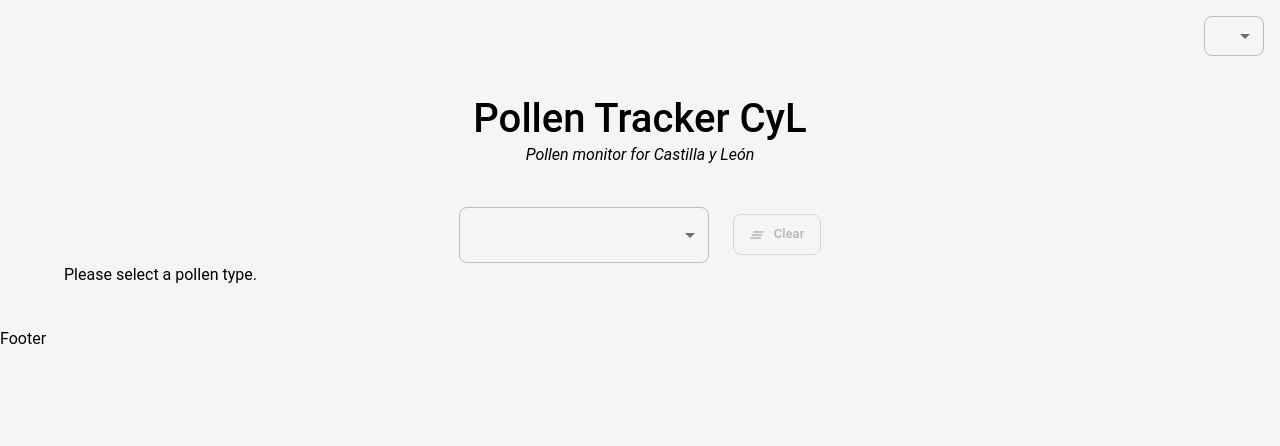
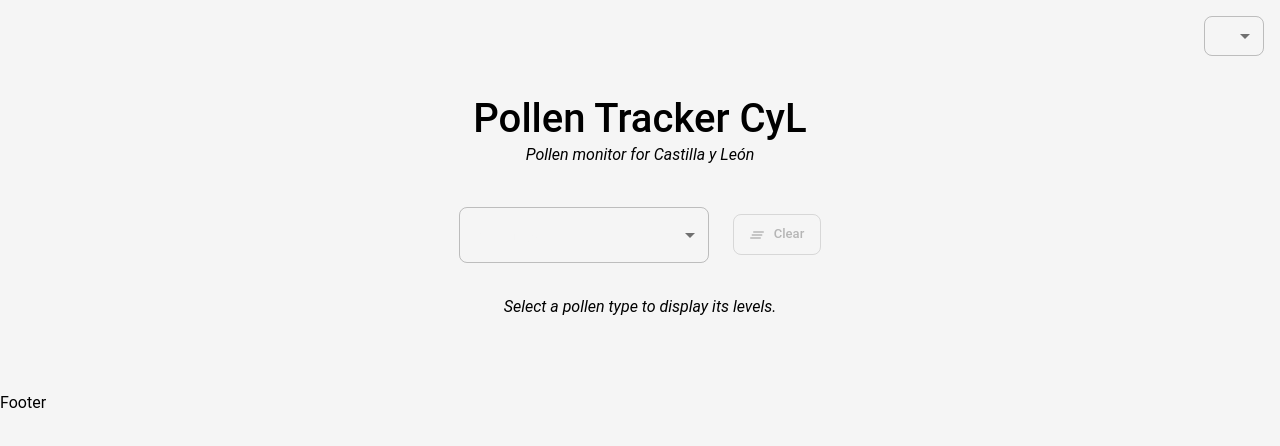
Before and after one commit to macolmenerori/cyl-polen-tracker, a React app: page / in a window 1280 px wide. Shown: the top 446 px of the page. Built offline with nearby package versions, Linux system fonts and the light colour scheme; some icons are missing.

Commit message:
feat: Added ErrorCard and info select pollen type

```diff
--- a/public/locales/en.json
+++ b/public/locales/en.json
@@ -1,18 +1,22 @@
 {
   "components": {
+    "currentPollenLevels": {
+      "errorCardMessage": "Error loading pollen data.",
+      "selectPollenType": "Select a pollen type to display its levels."
+    },
+    "filterBar": {
+      "clear": "Clear",
+      "pollenType": "Pollen type",
+      "station": "Station",
+      "title": "Filters"
+    },
+    "headerIntro": {
+      "description": "Pollen monitor for Castilla y León",
+      "welcome": "Pollen Tracker CyL"
+    },
     "upperbar": {
       "changeLanguage": "Change language",
       "changeTheme": "Light/dark theme"
-    },
-    "headerIntro": {
-      "welcome": "Pollen Tracker CyL",
-      "description": "Pollen monitor for Castilla y León"
-    },
-    "filterBar": {
-      "title": "Filters",
-      "station": "Station",
-      "pollenType": "Pollen type",
-      "clear": "Clear"
     }
   }
 }
--- a/public/locales/es.json
+++ b/public/locales/es.json
@@ -1,18 +1,22 @@
 {
   "components": {
+    "currentPollenLevels": {
+      "errorCardMessage": "Error al cargar los datos de polen.",
+      "selectPollenType": "Selecciona un tipo de polen para mostrar sus niveles."
+    },
+    "filterBar": {
+      "clear": "Borrar",
+      "pollenType": "Tipo de polen",
+      "station": "Estación",
+      "title": "Filtros"
+    },
+    "headerIntro": {
+      "description": "Monitor de polen para Castilla y León",
+      "welcome": "Polen Tracker CyL"
+    },
     "upperbar": {
       "changeLanguage": "Cambiar idioma",
       "changeTheme": "Tema claro/oscuro"
-    },
-    "headerIntro": {
-      "welcome": "Polen Tracker CyL",
-      "description": "Monitor de polen para Castilla y León"
-    },
-    "filterBar": {
-      "title": "Filtros",
-      "station": "Estación",
-      "pollenType": "Tipo de polen",
-      "clear": "Borrar"
     }
   }
 }
--- a/src/components/CurrentPollenLevels/CurrentPollenLevels.tsx
+++ b/src/components/CurrentPollenLevels/CurrentPollenLevels.tsx
@@ -1,8 +1,10 @@
 import { useState } from 'react';
+import { useTranslation } from 'react-i18next';
 
-import { Container } from '@mui/material';
+import { Container, Typography } from '@mui/material';
 import useSWR from 'swr';
 
+import { ErrorCard } from '../ErrorCard/ErrorCard';
 import { FilterBar } from '../FilterBar/FilterBar';
 import { LoadingSpinner } from '../LoadingSpinner/LoadingSpinner';
 
@@ -12,6 +14,8 @@ import { PollenType } from '@/types/pollen';
 
 export function CurrentPollenLevels() {
   const [pollenType, setPollenType] = useState<PollenType | ''>('');
+
+  const { t } = useTranslation();
 
   const { data, error, isLoading } = useSWR(
     pollenType !== ''
@@ -23,11 +27,13 @@ export function CurrentPollenLevels() {
   return (
     <Container>
       <FilterBar pollenType={pollenType} setPollenType={setPollenType} />
-      {/* TODO: Please select a pollen type */}
-      {pollenType === '' ? <div>Please select a pollen type.</div> : null}
+      {pollenType === '' ? (
+        <Typography margin={4} textAlign="center" fontStyle="italic">
+          {`${t('components.currentPollenLevels.selectPollenType')}`}
+        </Typography>
+      ) : null}
       {isLoading && <LoadingSpinner position="center" />}
-      {/* TODO: error card */}
-      {error && <div>Error fetching pollen data.</div>}
+      {error && <ErrorCard message={t('components.currentPollenLevels.errorCardMessage')} />}
       {data && (
         <div>
           <h2>Pollen Data</h2>
--- /dev/null
+++ b/src/components/ErrorCard/ErrorCard.tsx
@@ -0,0 +1,20 @@
+import { useTranslation } from 'react-i18next';
+
+import { Box, Typography } from '@mui/material';
+
+type ErrorCardProps = {
+  message: string;
+  width?: string;
+  height?: string;
+};
+
+export function ErrorCard({ message, width, height }: ErrorCardProps) {
+  const { t } = useTranslation();
+  return (
+    <Box sx={{ width, height, border: '1px solid', borderRadius: '8px', borderColor: 'secondary' }}>
+      <Typography textAlign="center" padding={3}>
+        {message}
+      </Typography>
+    </Box>
+  );
+}
```
